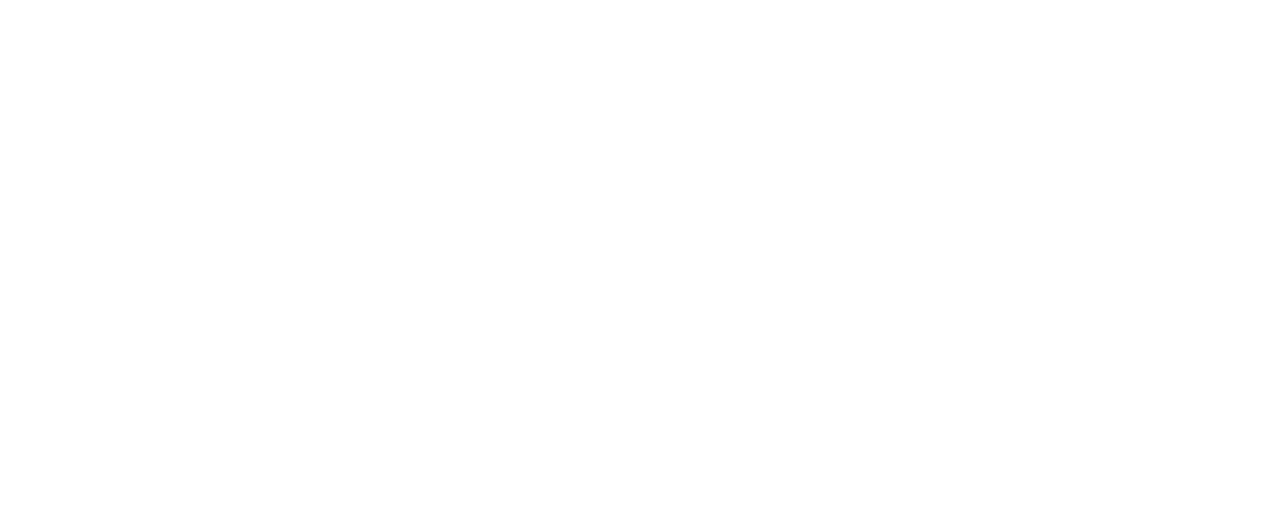
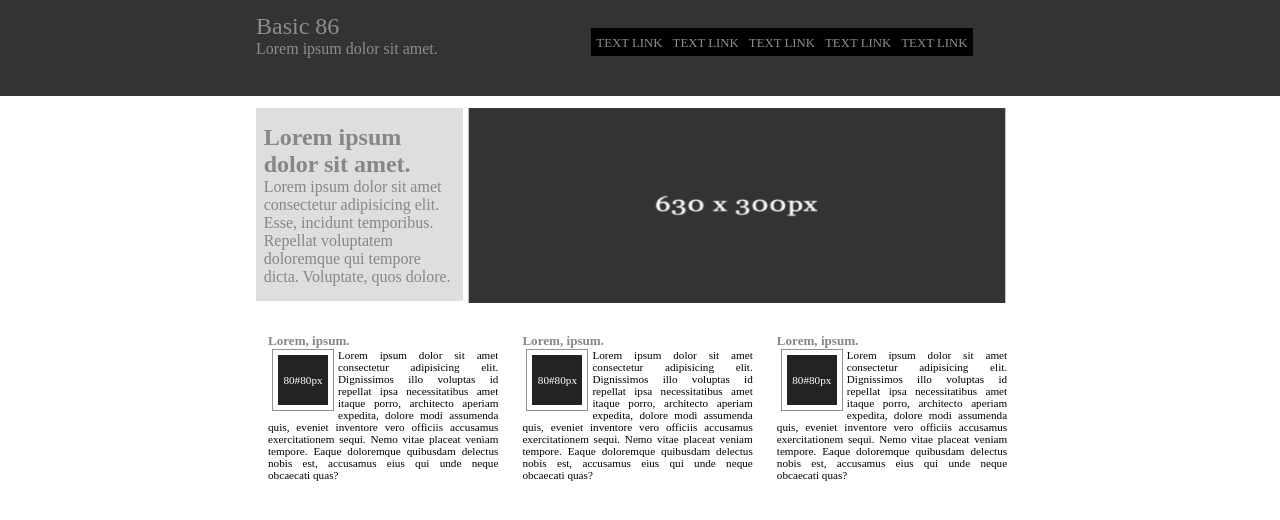
Before and after one commit to xasiyevsamir/Front-Task_2, a plain HTML site: page index.html in a window 1280 px wide. Drawn offline with Linux system fonts and the light colour scheme.

Commit message:
vfdvf vbfv

```diff
--- a/index.html
+++ b/index.html
@@ -1,12 +1,85 @@
 <!DOCTYPE html>
 <html lang="en">
-<head>
-    <meta charset="UTF-8">
-    <meta http-equiv="X-UA-Compatible" content="IE=edge">
-    <meta name="viewport" content="width=device-width, initial-scale=1.0">
+  <head>
+    <meta charset="UTF-8" />
+    <meta name="viewport" content="width=device-width, initial-scale=1.0" />
     <title>Document</title>
-</head>
-<body>
+    <link rel="stylesheet" href="./main.css" />
+  </head>
+  <body>
+    <header>
+      <div class="logo">
+        <h1>Basic 86</h1>
+        <p>Lorem ipsum dolor sit amet.</p>
+      </div>
+      <nav>
+        <ul>
+          <li><a href="#">TEXT LINK</a></li>
+          <li><a href="#">TEXT LINK</a></li>
+          <li><a href="#">TEXT LINK</a></li>
+          <li><a href="#">TEXT LINK</a></li>
+          <li><a href="#">TEXT LINK</a></li>
+        </ul>
+      </nav>
+    </header>
+    <main>
+      <section id="first">
+        <article class="article">
+          <h2>Lorem ipsum dolor sit amet.</h2>
+          <p>
+            Lorem ipsum dolor sit amet consectetur adipisicing elit. Esse,
+            incidunt temporibus. Repellat voluptatem doloremque qui tempore
+            dicta. Voluptate, quos dolore.
+          </p>
+        </article>
+        <img src="./image/sekil.png" alt="Silinib" />
+      </section>
+      <section class="second">
 
-</body>
+        <article>
+          <h3>Lorem, ipsum.</h3>
+          <div class="article1">
+            <div><span>80#80px</span></div>
+          </div>
+          <p>
+            Lorem ipsum dolor sit amet consectetur adipisicing elit. Dignissimos
+            illo voluptas id repellat ipsa necessitatibus amet itaque porro,
+            architecto aperiam expedita, dolore modi assumenda quis, eveniet
+            inventore vero officiis accusamus exercitationem sequi. Nemo vitae
+            placeat veniam tempore. Eaque doloremque quibusdam delectus nobis
+            est, accusamus eius qui unde neque obcaecati quas?
+          </p>
+        </article>
+
+        <article>
+          <h3>Lorem, ipsum.</h3>
+          <div class="article1">
+            <div><span>80#80px</span></div>
+          </div>
+          <p>
+            Lorem ipsum dolor sit amet consectetur adipisicing elit. Dignissimos
+            illo voluptas id repellat ipsa necessitatibus amet itaque porro,
+            architecto aperiam expedita, dolore modi assumenda quis, eveniet
+            inventore vero officiis accusamus exercitationem sequi. Nemo vitae
+            placeat veniam tempore. Eaque doloremque quibusdam delectus nobis
+            est, accusamus eius qui unde neque obcaecati quas?
+          </p>
+        </article>
+        <article>
+          <h3>Lorem, ipsum.</h3>
+          <div class="article1">
+            <div><span>80#80px</span></div>
+          </div>
+          <p>
+            Lorem ipsum dolor sit amet consectetur adipisicing elit. Dignissimos
+            illo voluptas id repellat ipsa necessitatibus amet itaque porro,
+            architecto aperiam expedita, dolore modi assumenda quis, eveniet
+            inventore vero officiis accusamus exercitationem sequi. Nemo vitae
+            placeat veniam tempore. Eaque doloremque quibusdam delectus nobis
+            est, accusamus eius qui unde neque obcaecati quas?
+          </p>
+        </article>
+      </section>
+    </main>
+  </body>
 </html>
--- /dev/null
+++ b/main.css
@@ -0,0 +1,86 @@
+* {
+  margin: 0%;
+  padding: 0%;
+}
+header {
+  /* width: 100%; */
+  height: 70px;
+  background: #333333;
+  margin: 0px auto;
+  padding: 1% 20%;
+}
+.logo {
+  color: #918d88;
+  float: left;
+  padding-right: 20%;
+}
+.logo h1 {
+  font-size: 1.5em;
+  font-weight: 400;
+}
+ul {
+  list-style-type: none;
+}
+ul li a {
+  text-decoration: none;
+  color: #918d88;
+  font-size: 0.8em;
+}
+ul li {
+  background-color: black;
+  padding: 5px 5px;
+  float: left;
+}
+nav {
+  padding-top: 2%;
+}
+.article {
+  width: 25%;
+  height: 50%;
+  background: hsl(0, 0%, 87.09%);
+  color: hsla(0, 1%, 53%, 1);
+  padding: 2% 1%;
+  float: left;
+  margin-right: 5px;
+}
+#first {
+  padding: 1% 20%;
+}
+#first img {
+  width: 70%;
+  height: 195px;
+}
+.second {
+  padding: 1% 20%;
+  font-size: 0.7em;
+}
+.second h3 {
+  color: hsla(0, 1%, 53%, 1);
+}
+.second article {
+  width: 30%;
+  padding: 0px 12px;
+  float: left;
+}
+.article1 {
+  border: 1px solid #928f8f;
+  padding: 5px;
+  width: 50px;
+  height: 50px;
+  float: left;
+  margin: auto 4px 4px 4px;
+}
+.article1 div {
+  width: 100%;
+  height: 100%;
+  background: #232323;
+  display: flex;
+  justify-content: center;
+  align-items: center;
+}
+.article1 span {
+  color: white;
+}
+.second {
+  text-align: justify;
+}
```
Also changed, not shown: image/sekil.png (added).
